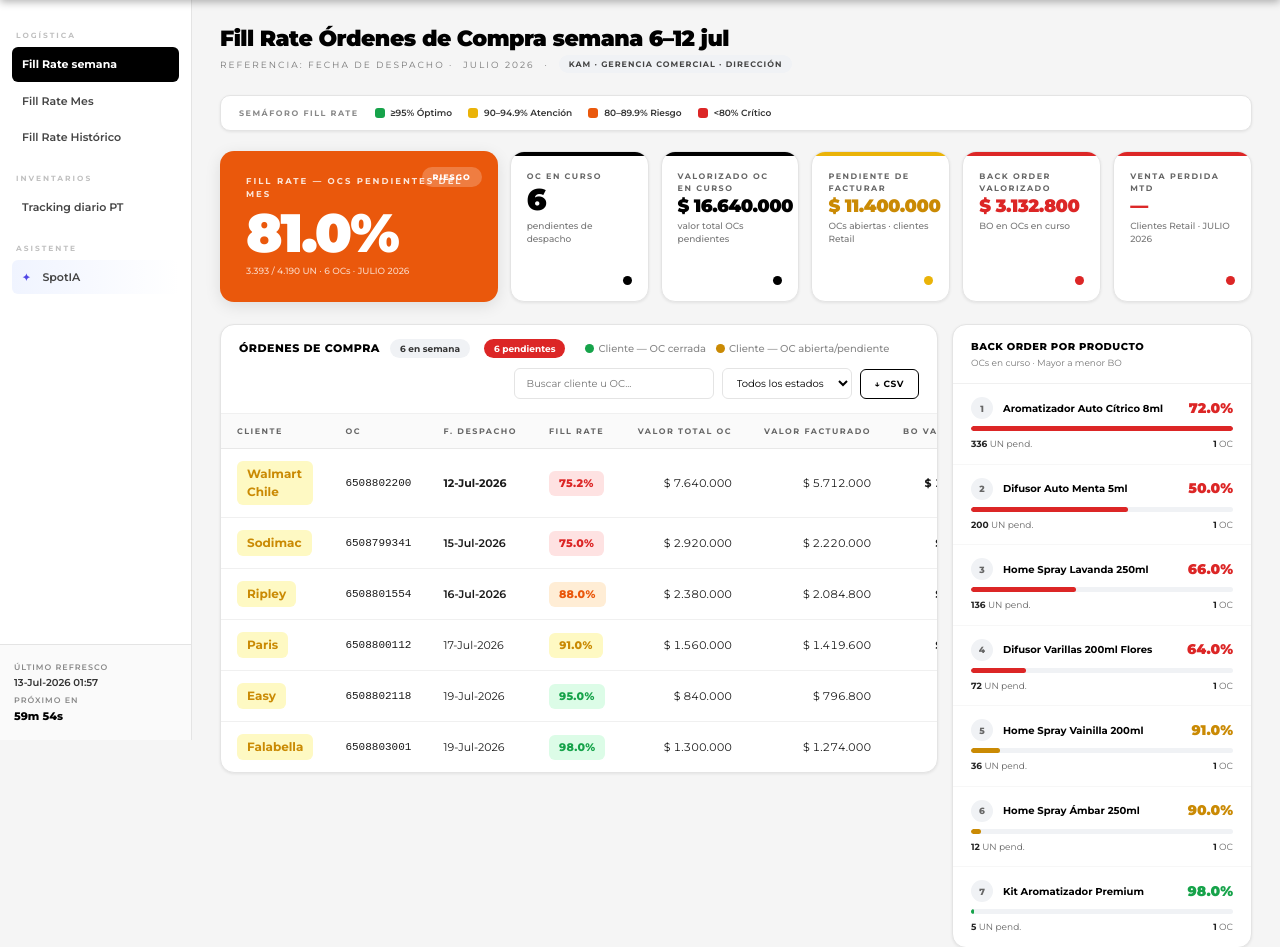
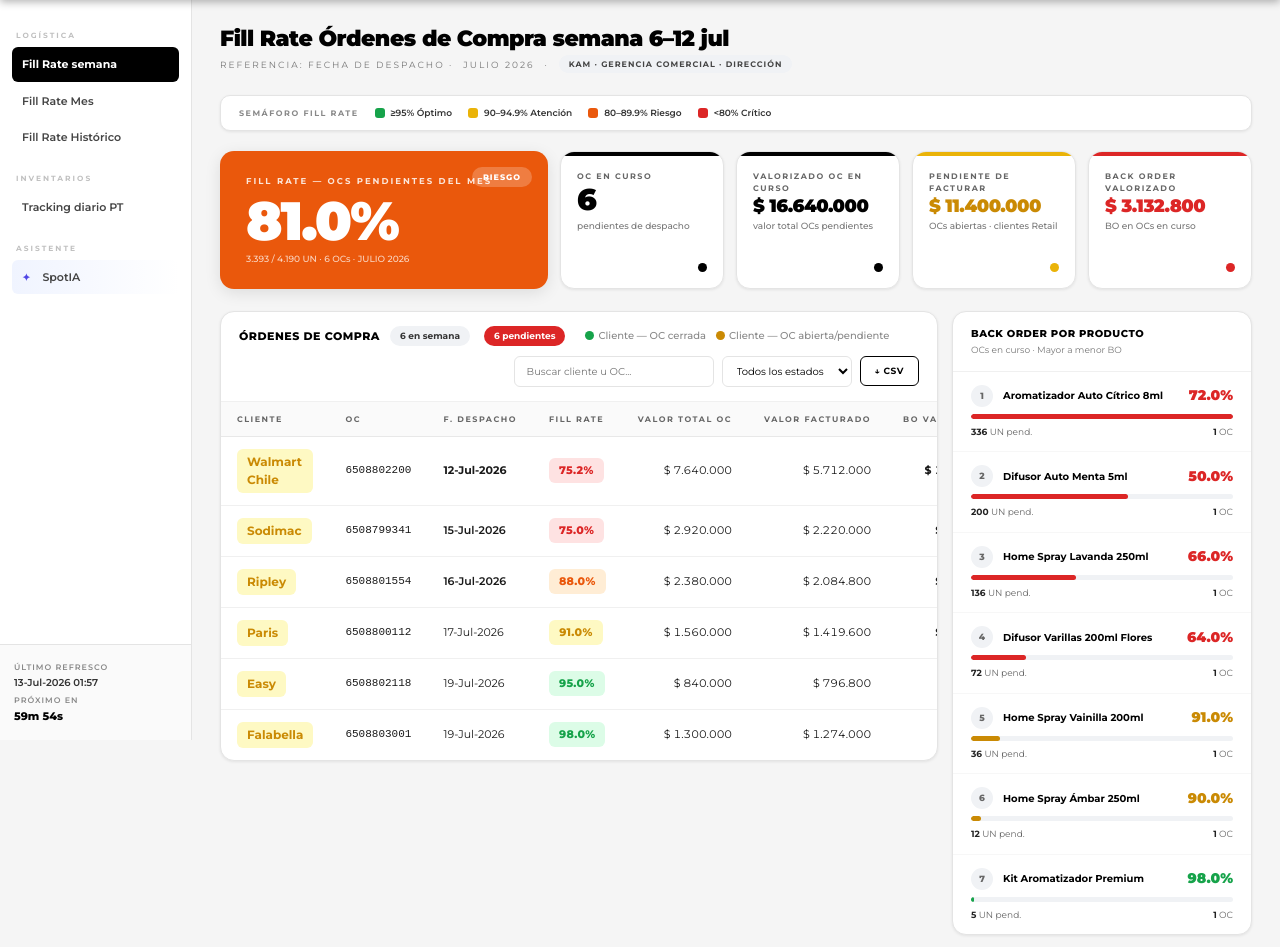
Before and after one commit to FranSpotEssence/spot-oc-visor, a Flask app: page / in a window 1280 px wide. Shown: the part 60-1007 px from the top of the page. Run offline with Flask 3, Linux system fonts and the light colour scheme; some libraries are stand-ins or nearby versions.

Commit message:
Fill Rate Semana: quitar Venta Perdida MTD; Fill Rate Mes: KPIs en una fila

```diff
--- a/static/css/spot.css
+++ b/static/css/spot.css
@@ -229,7 +229,7 @@ body {
 /* ── KPI GRID ─────────────────────────────────────────────────── */
 .kpi-grid {
   display: grid;
-  grid-template-columns: 2fr 1fr 1fr 1fr 1fr 1fr;
+  grid-template-columns: 2fr 1fr 1fr 1fr 1fr;
   gap: 12px;
   margin-bottom: 22px;
 }
--- a/static/js/dashboard.js
+++ b/static/js/dashboard.js
@@ -166,16 +166,6 @@ function renderKPIs(d) {
         <div class="kpi-s-lbl">Back Order Valorizado</div>
         <div class="kpi-s-val kpi-s-val--sm">${fmtMoney(d.bo_val_en_curso)}</div>
         <div class="kpi-s-sub">BO en OCs en curso</div>
-      </div>
-      <div class="kpi-s-dot"></div>
-    </div>
-
-    <!-- Venta Perdida MTD -->
-    <div class="kpi-s s-red">
-      <div>
-        <div class="kpi-s-lbl">Venta Perdida MTD</div>
-        <div class="kpi-s-val kpi-s-val--sm">${fmtMoney(d.venta_perdida_mtd)}</div>
-        <div class="kpi-s-sub">Clientes Retail · ${d.mes_label || ""}</div>
       </div>
       <div class="kpi-s-dot"></div>
     </div>
--- a/templates/dashboard.html
+++ b/templates/dashboard.html
@@ -238,7 +238,7 @@
       </div>
 
       <!-- KPI CARDS -->
-      <div class="kpi-grid" id="frMesKpiGrid" style="margin-top:16px">
+      <div class="kpi-grid" id="frMesKpiGrid" style="margin-top:16px;grid-template-columns:2fr 1fr 1fr 1fr 1fr 1fr 1fr">
         <div class="kpi-skeleton"></div>
         <div class="kpi-skeleton"></div>
         <div class="kpi-skeleton"></div>
```
